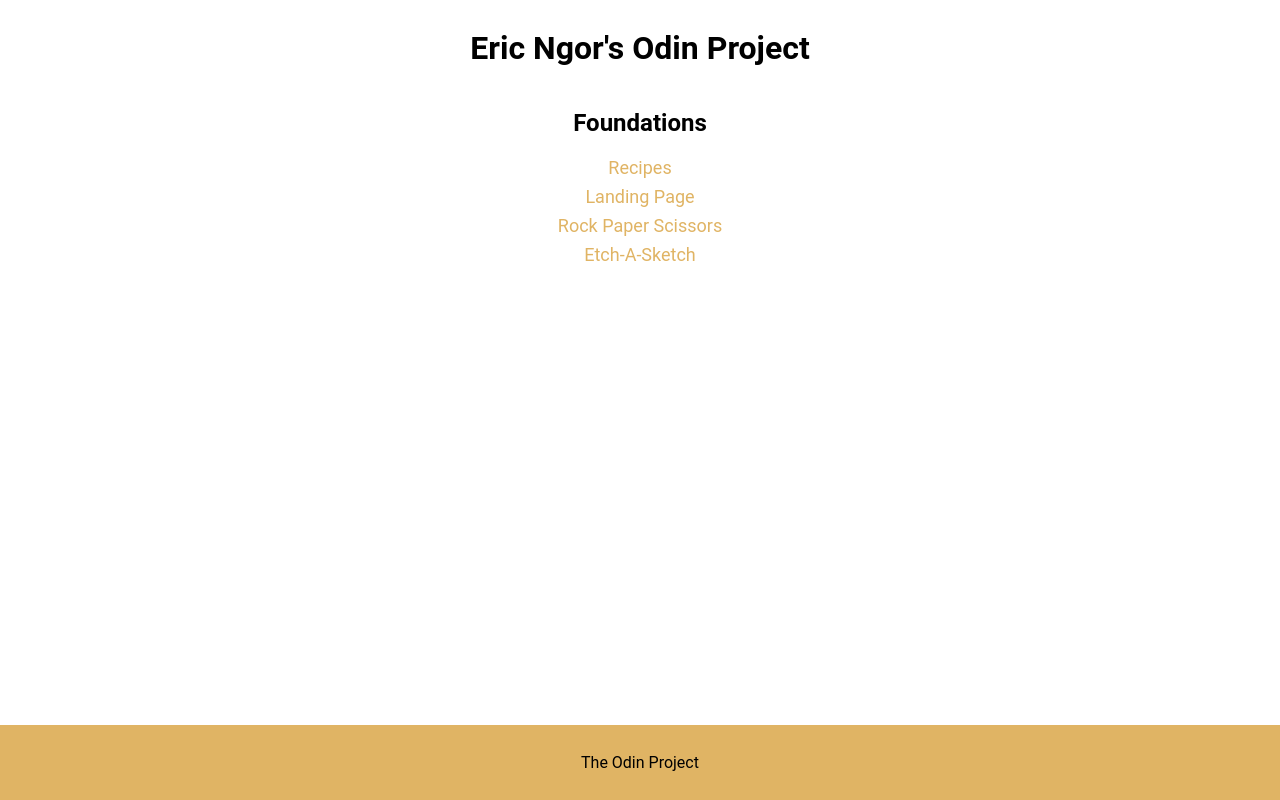
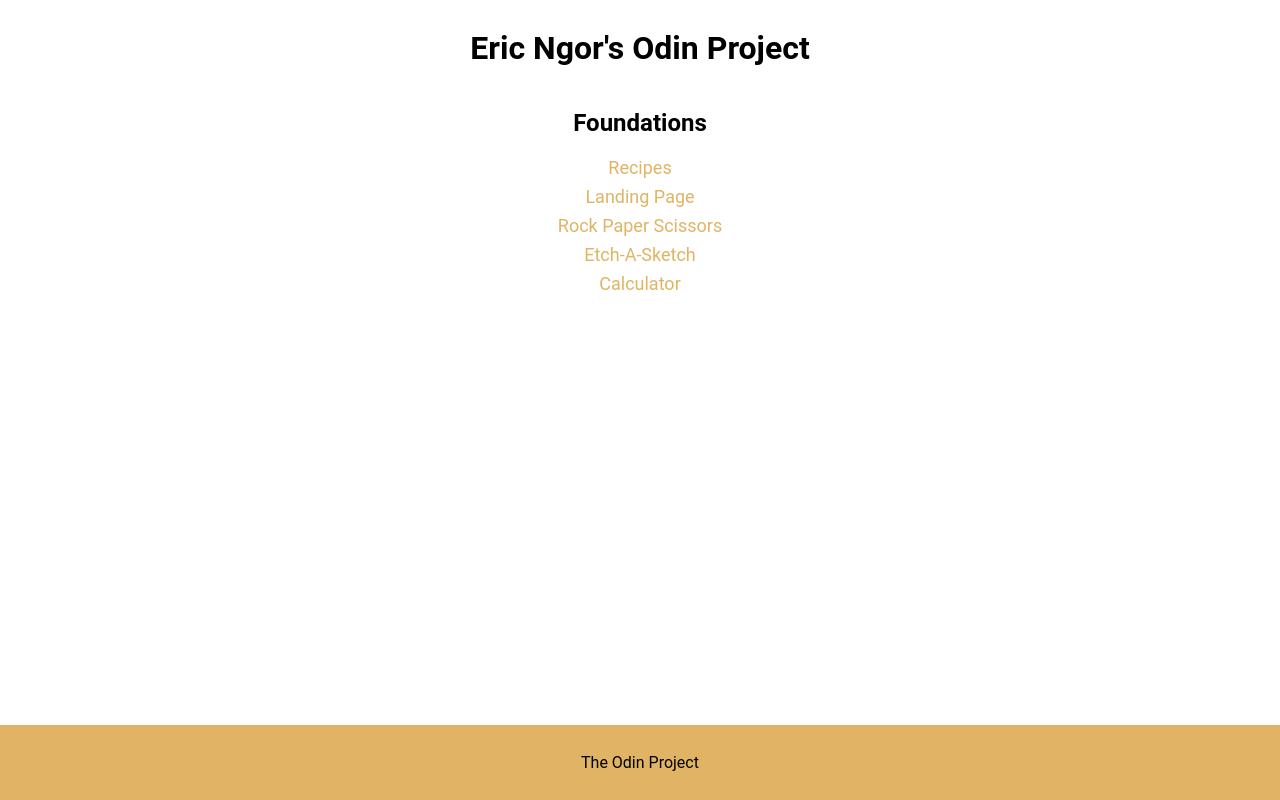
Before and after one commit to EricNgor/Odin, a plain HTML site: page index.html in a window 1280 px wide. Drawn offline with Linux system fonts and the light colour scheme.

Commit message:
added calculator to index

```diff
--- a/index.html
+++ b/index.html
@@ -15,6 +15,7 @@
     <a href="./odin-landing/index.html">Landing Page</a>
     <a href="./odin-rps/index.html">Rock Paper Scissors</a>
     <a href="./odin-etch-a-sketch/index.html">Etch-A-Sketch</a>
+    <a href="./odin-calculator/index.html">Calculator</a>
   </div>
   <footer>
     <a href="https://www.theodinproject.com" class="odin-link">The Odin Project</a>
```
